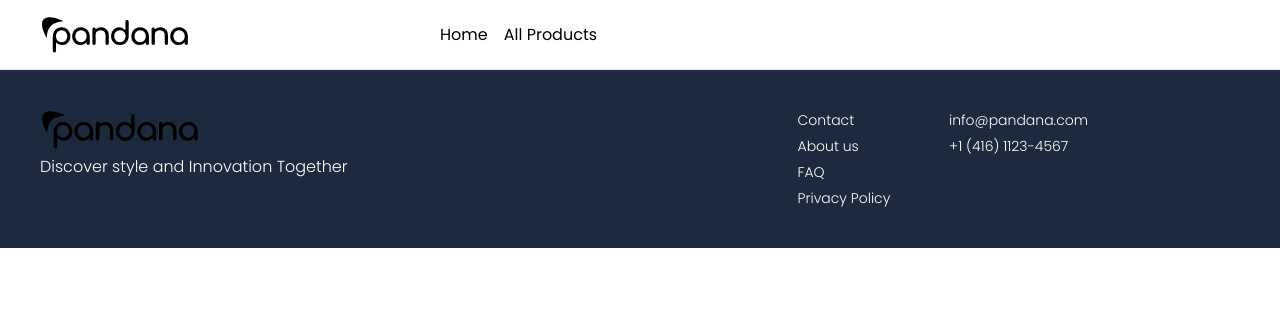
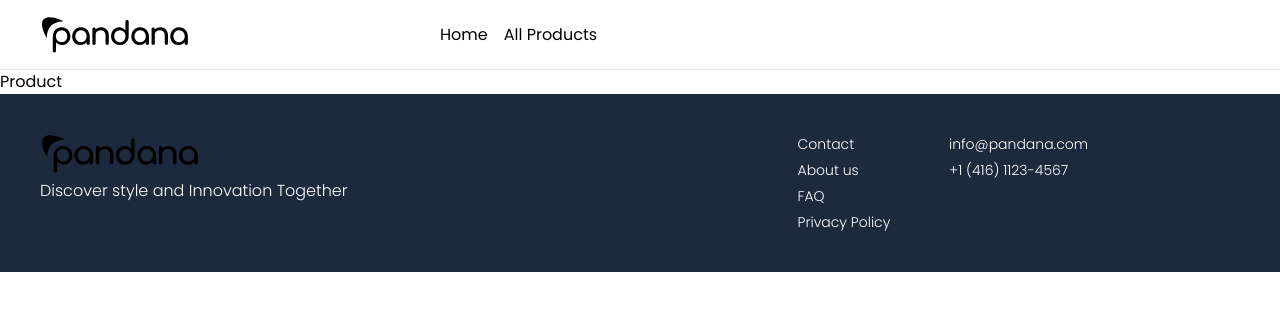
Before and after one commit to SiminDev/Pandana, a React (Vite) app: page /product/1 in a window 1280 px wide. Shown: the top 310 px of the page. Built offline with nearby package versions, Linux system fonts and the light colour scheme.

Commit message:
create product page and route

```diff
--- a/src/App.tsx
+++ b/src/App.tsx
@@ -2,6 +2,7 @@ import { Route, Routes } from "react-router-dom";
 import Layout from "./layout/Layout";
 import Home from "./pages/home/Home";
 import AllProducts from "./pages/allProducts/AllProducts";
+import Product from "./pages/product/Product";
 
 function App() {
   return (
@@ -10,6 +11,7 @@ function App() {
         <Routes>
           <Route path="/" element={<Home />} />
           <Route path="/all-products" element={<AllProducts />} />
+          <Route path="/product/:id" element={<Product />} />
           <Route />
         </Routes>
       </Layout>
--- /dev/null
+++ b/src/pages/product/Product.tsx
@@ -0,0 +1,5 @@
+function Product() {
+  return <div>Product</div>;
+}
+
+export default Product;
```
